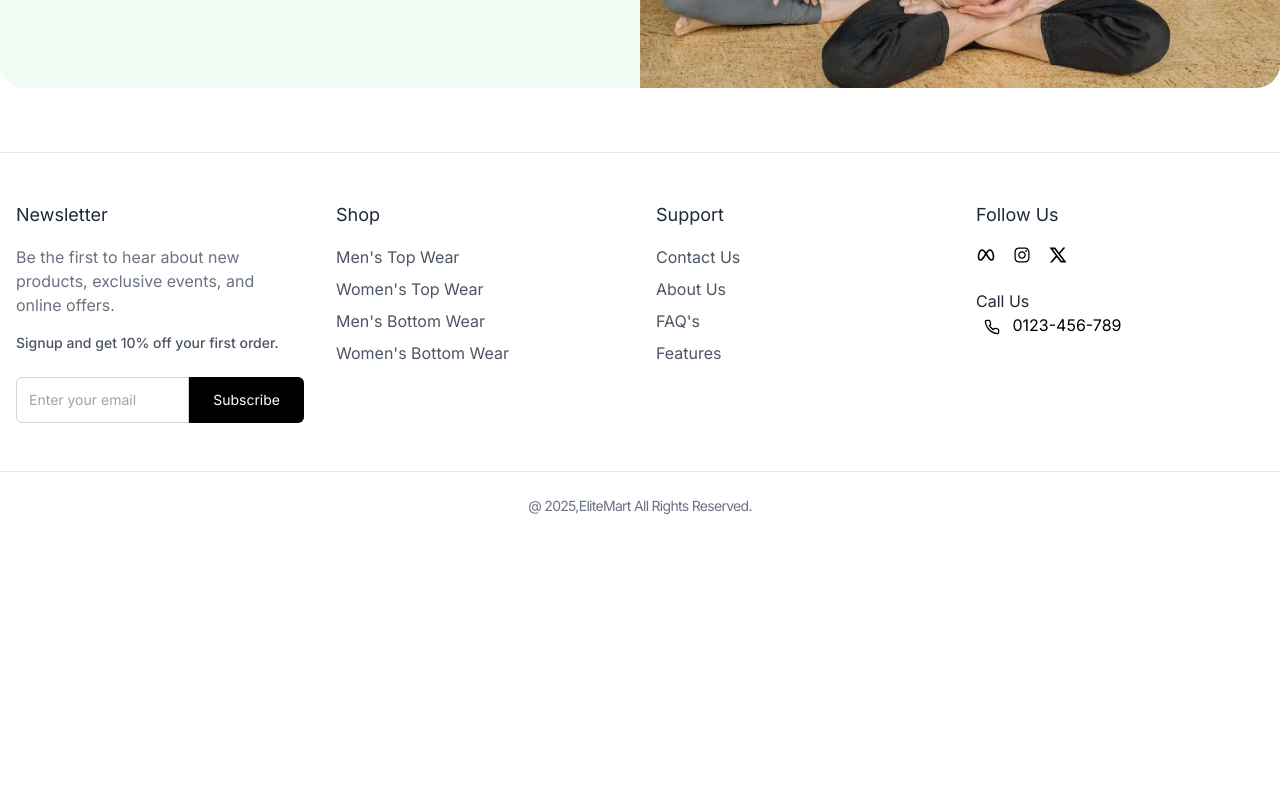
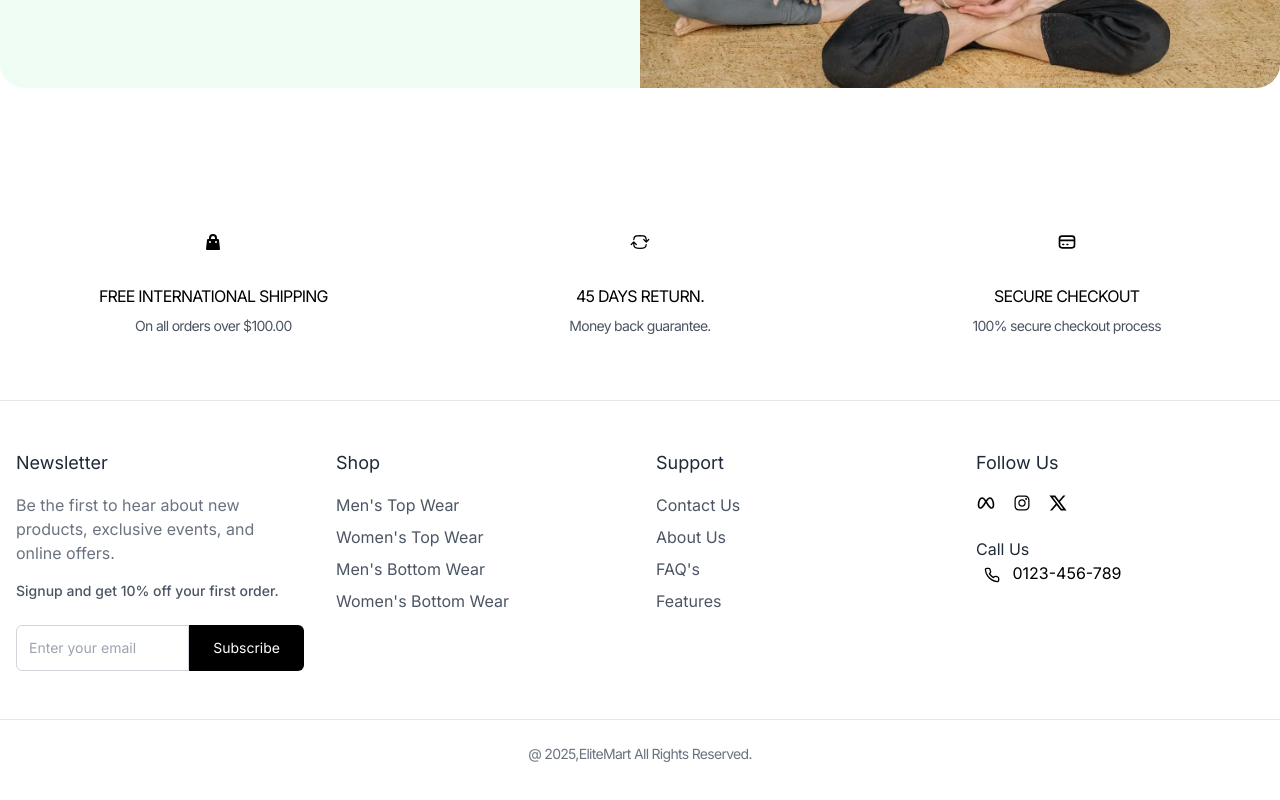
Before and after one commit to Rohan-devv/EliteMart, a React (Vite) app in the folder FRONTEND/: page / in a window 1280 px wide. Shown: the part 5249-6049 px from the top of the page. Before the commit the page ends 5813 px from the top, so only its background shows below. Built offline with nearby package versions, Linux system fonts and the light colour scheme.

Commit message:
Featured Section Done !!

```diff
--- /dev/null
+++ b/FRONTEND/src/components/Products/FeaturesSection.jsx
@@ -0,0 +1,49 @@
+import React from 'react'
+import { HiOutlineCreditCard, HiShoppingBag } from "react-icons/hi";
+import { HiArrowPathRoundedSquare } from "react-icons/hi2";
+
+
+
+const FeaturesSection = () => {
+  return (
+    <section className="py-16 px-4 bg-white">
+      <div className="container mx-auto grid grid-cols-1 md:grid-cols-3 gap-8 text-center">
+        {/* Feature 1 */}
+        <div className="flex flex-col items-center">
+  <div className="p-4 rounded-full mb-4">
+    <HiShoppingBag className="text-xl" />
+  </div>
+  <h4 className="tracking-tighter mb-2">FREE INTERNATIONAL SHIPPING</h4>
+  <p className="text-gray-600 text-sm tracking-tighter">
+    On all orders over $100.00
+  </p>
+</div>
+
+<div className="flex flex-col items-center">
+  <div className="p-4 rounded-full mb-4">
+    <HiArrowPathRoundedSquare className="text-xl" />
+  </div>
+  <h4 className="tracking-tighter mb-2">45 DAYS RETURN.</h4>
+  <p className="text-gray-600 text-sm tracking-tighter">
+   Money back guarantee.
+  </p>
+</div>
+
+<div className="flex flex-col items-center">
+  <div className="p-4 rounded-full mb-4">
+    <HiOutlineCreditCard className="text-xl" />
+  </div>
+  <h4 className="tracking-tighter mb-2">SECURE CHECKOUT</h4>
+  <p className="text-gray-600 text-sm tracking-tighter">
+    100% secure checkout process
+  </p>
+</div>
+
+
+
+      </div>
+    </section>
+  );
+};
+
+export default FeaturesSection;
--- a/FRONTEND/src/pages/Home.jsx
+++ b/FRONTEND/src/pages/Home.jsx
@@ -5,6 +5,7 @@
 import ProductDetails from '../components/Products/ProductDetails'
 import ProductGrid from '../components/Products/ProductGrid'
 import FeaturedCollections from '../components/Products/FeaturedCollections'
+import FeaturesSection from '../components/Products/FeaturesSection'
 
 const placeholderProducts = [
   {
@@ -74,6 +75,7 @@
              <ProductGrid products={placeholderProducts} />
            </div>
            <FeaturedCollections/>
+           <FeaturesSection/>
 
     </div>
   )
```
